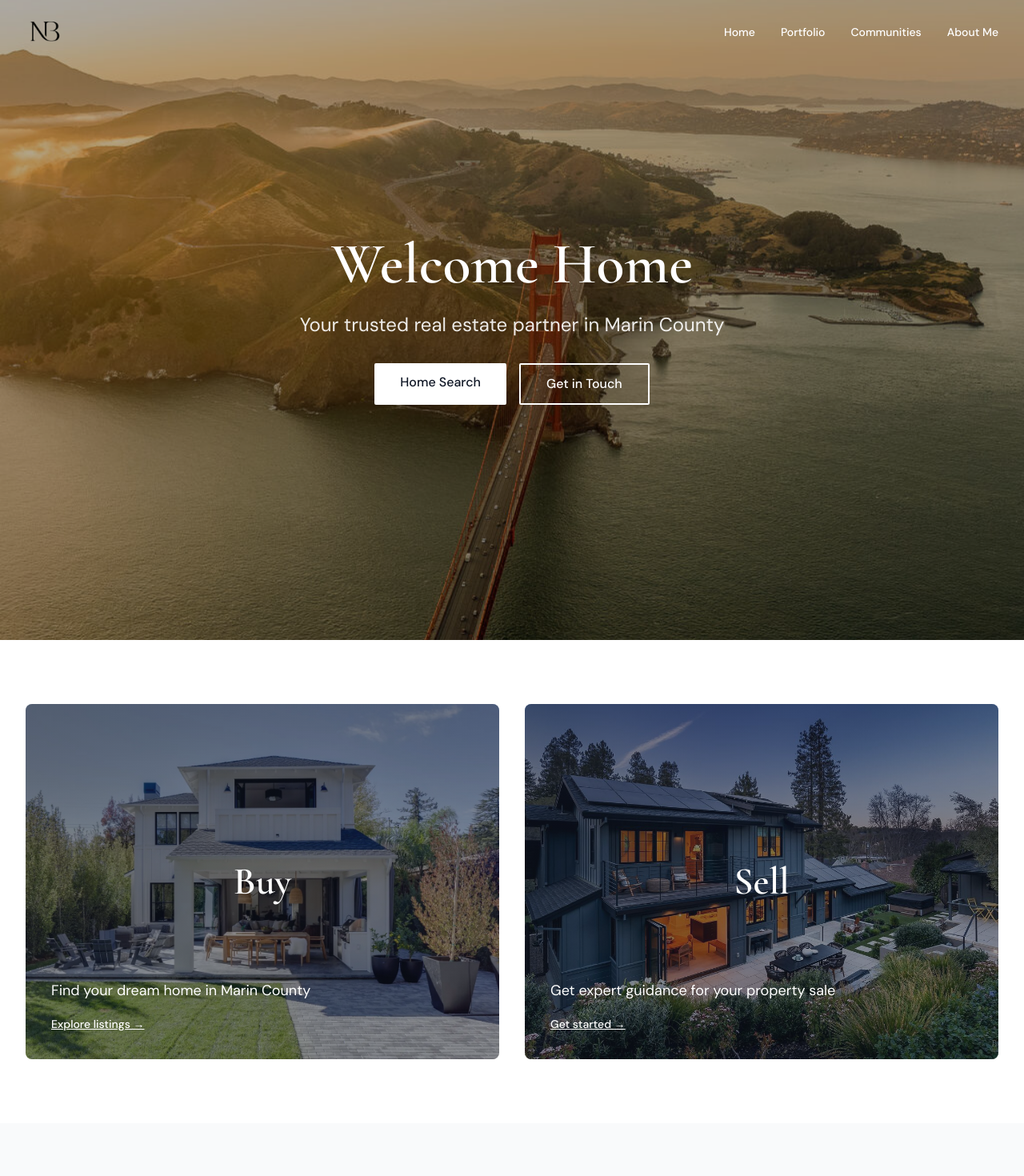
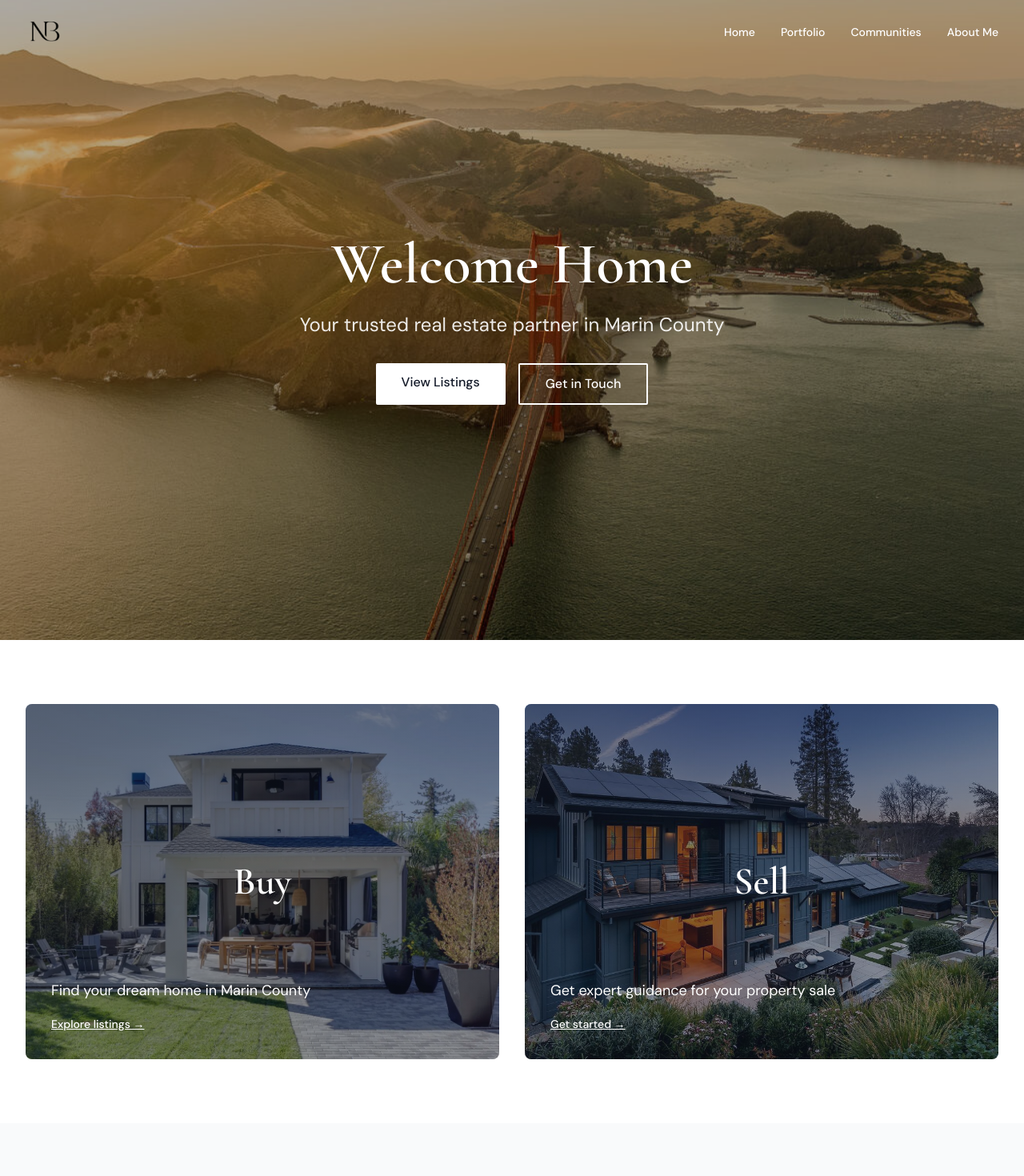
Before and after one commit to rickydoar/nb-web, a Next.js app: page / in a window 1280 px wide. Shown: the top 1470 px of the page at 80% size. Built offline with nearby package versions, Linux system fonts and the light colour scheme.

Commit message:
Add zoom and slide animation to Buy/Sell card images

```diff
--- a/app/page.tsx
+++ b/app/page.tsx
@@ -32,12 +32,12 @@ export default function Home() {
             Your trusted real estate partner in Marin County
           </p>
           <div className="flex flex-col sm:flex-row gap-4 justify-center">
-            <a
-              href="https://ninabelloni.com/search/#status=active&sold_days=180&pstatus=1%2C11&ls_conversion=acres&location_search_field=Marin%20County%2C%20CA&drive_time=09%3A00&drive_duration=15&drive_avoid_ferry=1&drive_departure=1&ss_locale=en-US&ss_description=Marin%20County%2C%20CA&ss_email_freq=40&ss_send_zero_result=1&bounds_north=38.8157695277121&bounds_east=-122.05984965225001&bounds_south=37.31297310571092&bounds_west=-123.42215433975001&center_lat=38.083403&center_lon=-122.7633036&center_lat_pan=38.0682300569306&center_lon_pan=-122.74100199600001&geotype=AdminDivision2&user_lat=38.083403&user_lon=-122.7633036&pgsize=20&startidx=0&zoom=9&sort_by=1&company_uuid=4221721&commute=0&buffer_miles=0.25&geospatial=true&agent_uuid=2ef5a310-9e45-494d-874b-33da57cab703&ptype=1%2C2%2C9&searchType=criteria&omit_hidden=true&ex_pend=true&currency=USD"
+            <Link
+              href="/portfolio/active"
               className="px-8 py-3 bg-white text-gray-900 font-medium hover:bg-gray-100 transition-colors rounded-sm"
             >
-              Home Search
-            </a>
+              View Listings
+            </Link>
             <Link
               href="/contact"
               className="px-8 py-3 border-2 border-white text-white font-medium hover:bg-white/10 transition-colors rounded-sm"
--- a/components/BuySellCards.tsx
+++ b/components/BuySellCards.tsx
@@ -15,7 +15,7 @@ export default function BuySellCards() {
               src="/images/51 Walnut.jpg"
               alt="Buy a home"
               fill
-              className="object-cover"
+              className="object-cover scale-110 group-hover:scale-125 group-hover:translate-x-2 group-hover:translate-y-2 transition-transform duration-500 ease-out"
               quality={90}
               sizes="(max-width: 768px) 100vw, 50vw"
             />
@@ -44,7 +44,7 @@ export default function BuySellCards() {
               src="/images/25 Wiltshire.jpeg"
               alt="Sell your home"
               fill
-              className="object-cover"
+              className="object-cover scale-110 group-hover:scale-125 group-hover:translate-x-2 group-hover:translate-y-2 transition-transform duration-500 ease-out"
               quality={90}
               sizes="(max-width: 768px) 100vw, 50vw"
             />
--- a/components/Footer.tsx
+++ b/components/Footer.tsx
@@ -23,9 +23,6 @@ export default function Footer() {
             <h3 className="text-sm font-medium text-gray-500 mb-4">
               {agentInfo.name.toUpperCase()} | {agentInfo.company.toUpperCase()}
             </h3>
-            <p className="text-sm text-gray-600 mb-4">
-              DRE License #: {agentInfo.dreNumber}
-            </p>
             <div className="space-y-4">
               <div>
                 <div className="flex items-center mb-1">
```
